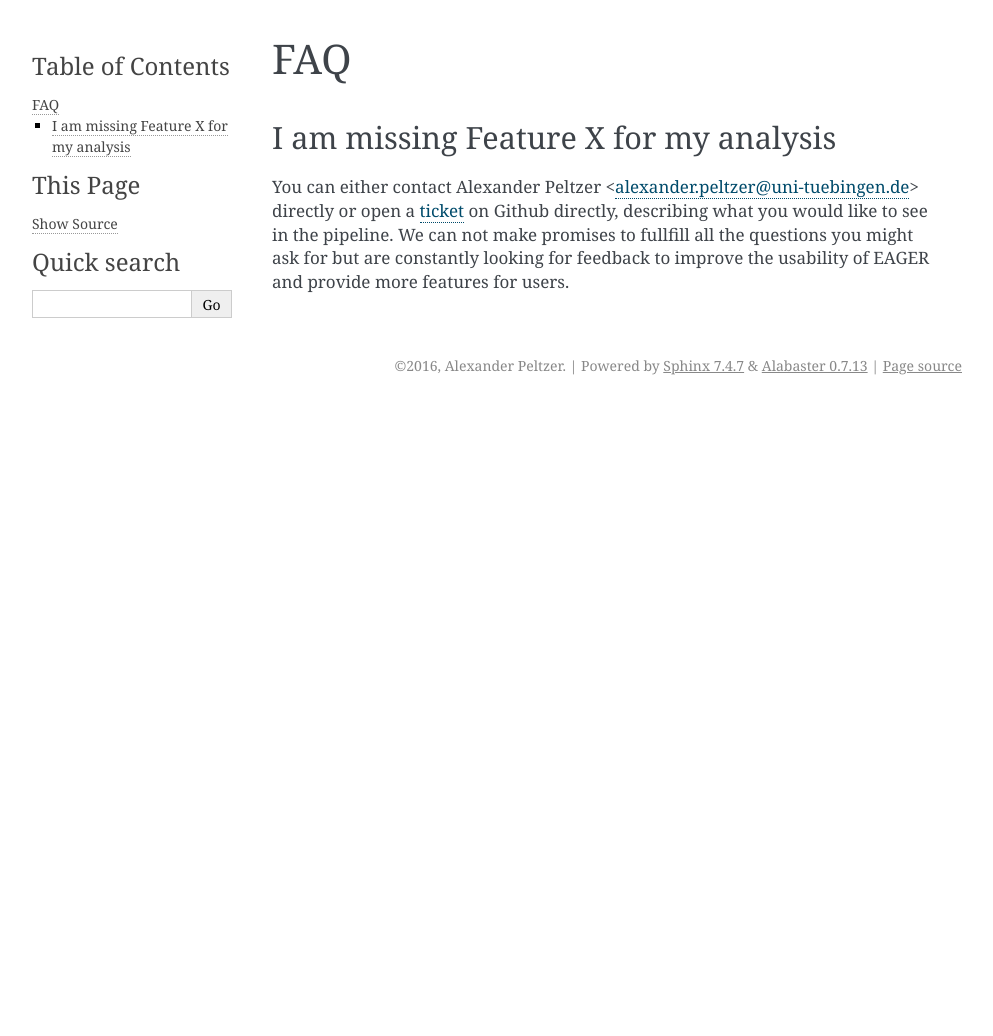
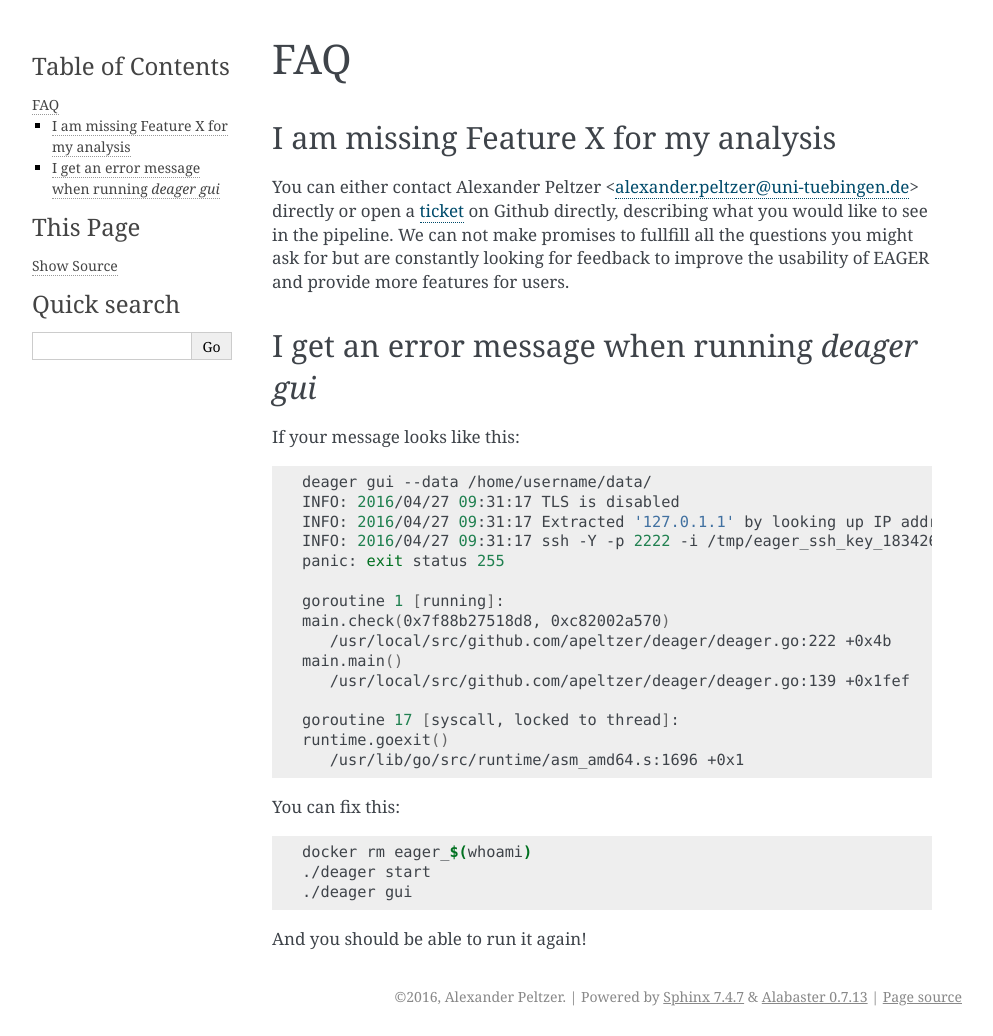
Before and after one commit to apeltzer/EAGER-GUI, a Sphinx documentation site: the page built from docs/contents/faq.rst, in a window 1280 px wide. Shown: the whole page, without its empty margins (148-1141 px from the left). Built offline with Sphinx 7.4.7, drawn with Linux system fonts in a browser that asks for light colours; before the commit the page ends 900 px from its top, so only the background shows below that.

Commit message:
Updated faq

```diff
--- a/docs/contents/faq.rst
+++ b/docs/contents/faq.rst
@@ -5,3 +5,36 @@ I am missing Feature X for my analysis
 --------------------------------------
 
 You can either contact Alexander Peltzer <alexander.peltzer@uni-tuebingen.de> directly or open a `ticket <https://github.com/apeltzer/EAGER-GUI/issues>`_ on Github directly, describing what you would like to see in the pipeline. We can not make promises to fullfill all the questions you might ask for but are constantly looking for feedback to improve the usability of EAGER and provide more features for users.
+
+I get an error message when running `deager gui`
+------------------------------------------------
+
+If your message looks like this:
+
+.. code-block:: bash
+
+  deager gui --data /home/username/data/
+  INFO: 2016/04/27 09:31:17 TLS is disabled
+  INFO: 2016/04/27 09:31:17 Extracted '127.0.1.1' by looking up IP address
+  INFO: 2016/04/27 09:31:17 ssh -Y -p 2222 -i /tmp/eager_ssh_key_183426350 -l eager 127.0.1.1 eager
+  panic: exit status 255
+
+  goroutine 1 [running]:
+  main.check(0x7f88b27518d8, 0xc82002a570)
+     /usr/local/src/github.com/apeltzer/deager/deager.go:222 +0x4b
+  main.main()
+     /usr/local/src/github.com/apeltzer/deager/deager.go:139 +0x1fef
+
+  goroutine 17 [syscall, locked to thread]:
+  runtime.goexit()
+     /usr/lib/go/src/runtime/asm_amd64.s:1696 +0x1
+
+You can fix this:
+
+.. code-block:: bash
+
+  docker rm eager_$(whoami)
+  ./deager start
+  ./deager gui
+
+And you should be able to run it again!
```
